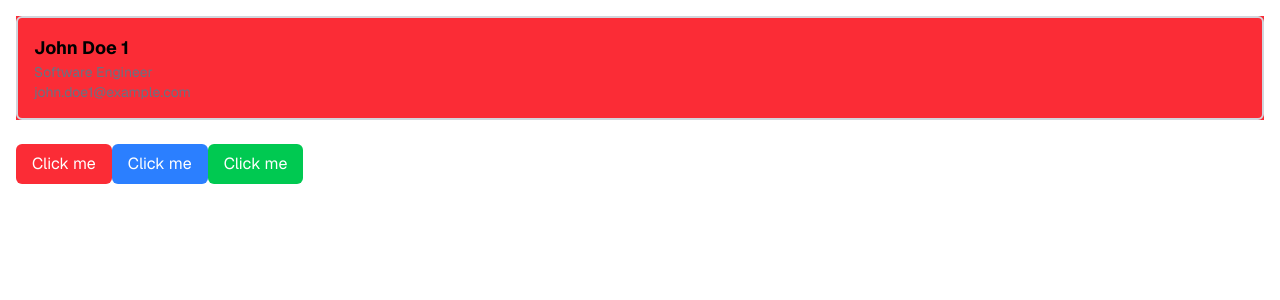
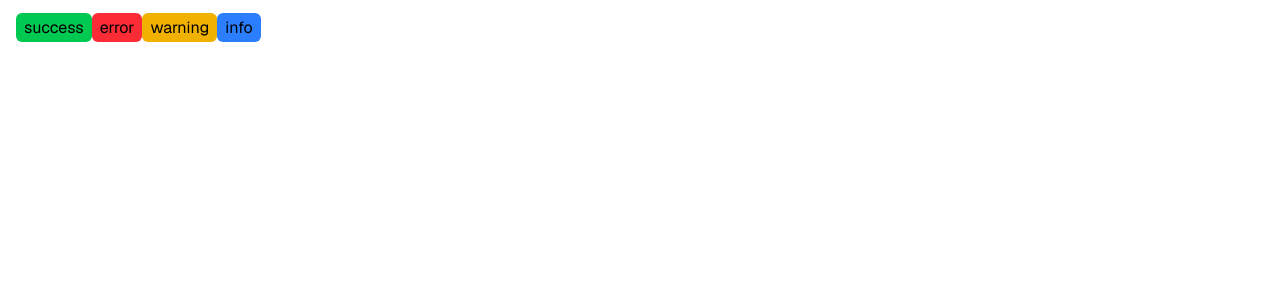
Before and after one commit to alekspanteli/learn-react-dev-next-js, a Next.js app: page / in a window 1280 px wide. Shown: the top 300 px of the page. Built offline with nearby package versions, Linux system fonts and the light colour scheme.

Commit message:
Refactor Home page to remove contacts and ContactCard components, replacing them with Badge component to display status indicators, enhancing UI clarity and functionality.

```diff
--- a/app/page.tsx
+++ b/app/page.tsx
@@ -1,89 +1,38 @@
 "use client";
 
-const contacts = [
-  {
-    name: "John Doe 1",
-    job: "Software Engineer",
-    email: "john.doe1@example.com",
-  },
-  {
-    name: "Jane Doe 2",
-    job: "Software Engineer 2",
-    email: "jane.doe2@example.com",
-  },
-  {
-    name: "Jim Doe 3",
-    job: "Software Engineer 3",
-    email: "jim.doe3@example.com",
-  },
-];
+import React from "react";
 
-type ContactCardProps = {
-  name: string;
-  job: string;
-  email: string;
+type BadgeProps = {
+  status: Status;
+  children: React.ReactNode;
 };
 
-function ContactCard({ name, job, email }: ContactCardProps) {
-  return (
-    <div className="border-2 border-gray-300 rounded-md p-4">
-      <h2 className="text-lg font-bold">{name}</h2>
-      <p className="text-sm text-gray-500">{job}</p>
-      <p className="text-sm text-gray-500">{email}</p>
-    </div>
-  );
-}
-
-type ButtonProps = {
-  color: Color;
-  children: React.ReactNode;
-  onClick: () => void;
+const statuses = {
+  success: "bg-green-500",
+  error: "bg-red-500",
+  warning: "bg-yellow-500",
+  info: "bg-blue-500",
 };
 
-const colors = {
-  red: "bg-red-500",
-  blue: "bg-blue-500",
-  green: "bg-green-500",
-} as const;
+type Status = keyof typeof statuses;
 
-type Color = keyof typeof colors;
-
-function Button({ color, children, onClick }: ButtonProps) {
+function Badge({ status, children }: BadgeProps) {
   return (
-    <button
-      className={`${colors[color]} text-white px-4 py-2 rounded-md`}
-      onClick={onClick}
-    >
+    <span className={`px-2 py-1 rounded-md ${statuses[status]}`}>
       {children}
-    </button>
+    </span>
   );
 }
 
 export default function Home() {
+  const statusesList = Object.keys(statuses) as Status[];
   return (
     <>
-
-      <ul className="grid gap-4">
-      {contacts
-      .filter((contact) => contact.job === "Software Engineer")
-      .map((contact, index) => (
-        <li key={index} className={`${contact.job === "Software Engineer" ? "bg-red-500" : ""}`}>
-          <ContactCard name={contact.name} job={contact.job} email={contact.email} />
-        </li>
+      {statusesList.map((status) => (
+        <React.Fragment key={status}>
+          <Badge status={status}>{status}</Badge>
+        </React.Fragment>
       ))}
-      </ul>
-
-      <br />
-
-      <Button color="red" onClick={() => alert("Red button clicked")}>
-        Click me
-      </Button>
-      <Button color="blue" onClick={() => alert("Blue button clicked")}>
-        Click me
-      </Button>
-      <Button color="green" onClick={() => alert("Green button clicked")}>
-        Click me
-      </Button>
     </>
   );
 }
```
